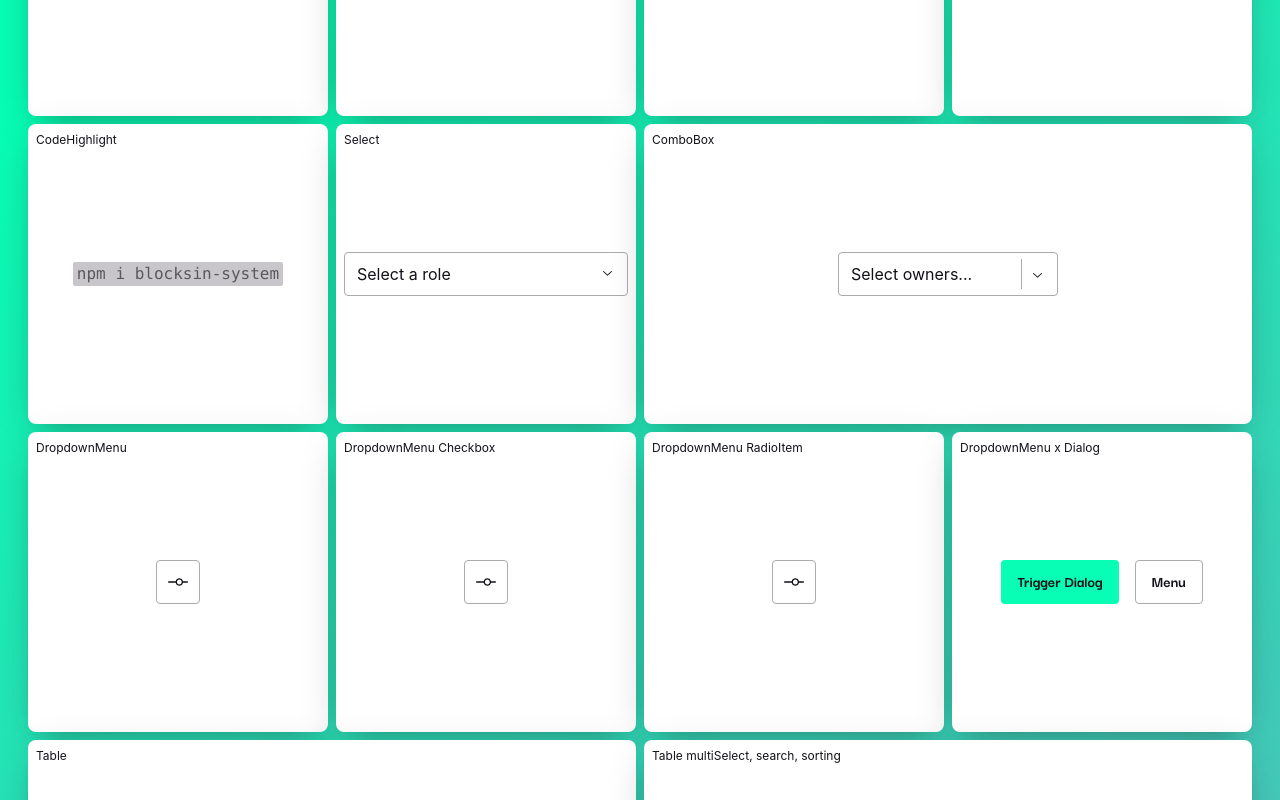
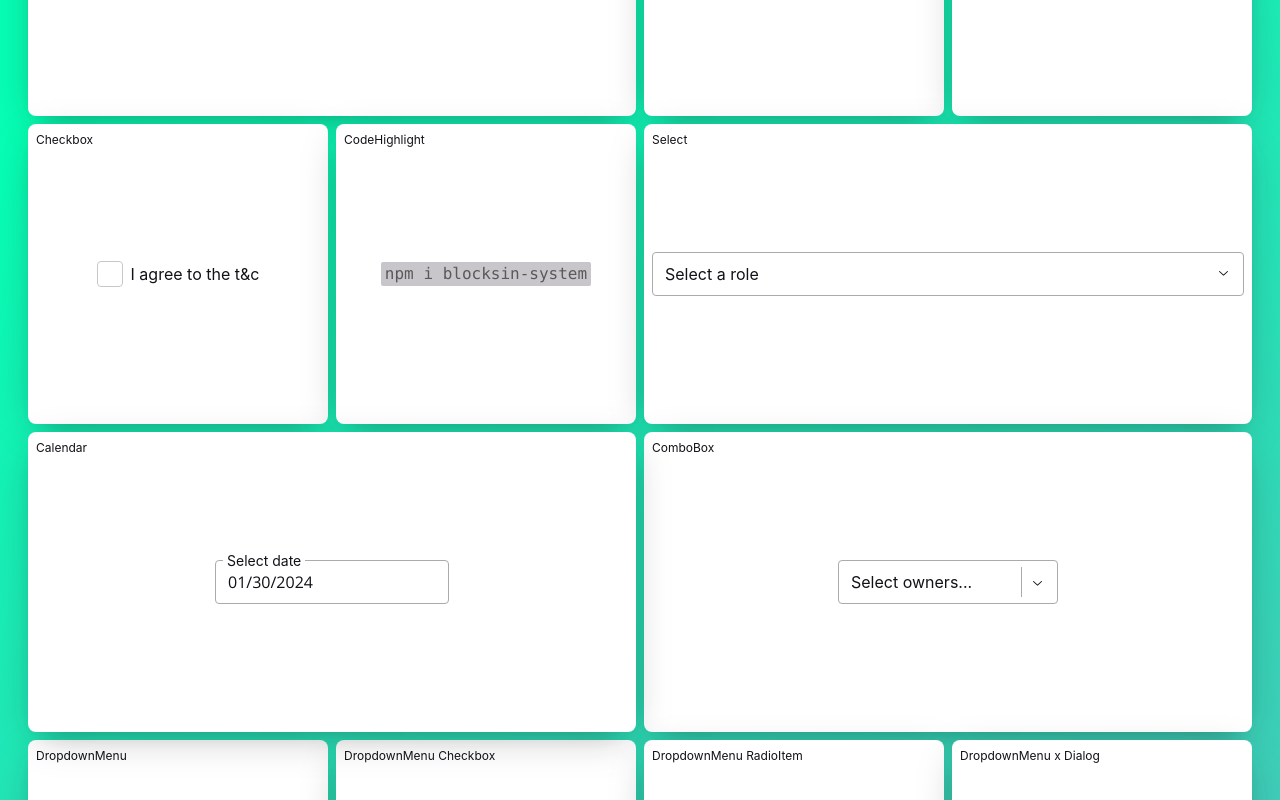
Before and after one commit to sebastiangrochocki/components-playground, a React (Create React App) app: page / in a window 1280 px wide. Shown: the part 1160-1960 px from the top of the page. Built offline with nearby package versions, Linux system fonts and the light colour scheme.

Commit message:
Add Calendar

```diff
--- a/package.json
+++ b/package.json
@@ -16,6 +16,8 @@
     "@radix-ui/react-scroll-area": "^1.0.5",
     "@radix-ui/react-toggle-group": "^1.0.4",
     "@radix-ui/react-toggle": "^1.0.3",
+    "react-colorful": "^5.6.1",
+    "react-datepicker": "^4.25.0",
     "lottie-react": "^2.4.0",
     "@testing-library/jest-dom": "^5.17.0",
     "@testing-library/react": "^13.4.0",
--- a/src/App.js
+++ b/src/App.js
@@ -39,6 +39,7 @@ import {
   ScrollArea,
   ToggleGroup,
   Toggle,
+  Calendar,
 } from "./src/index";
 import {
   Component2Icon,
@@ -412,6 +413,11 @@ function App() {
   //
   //
   //
+  const [selectedDate, setSelectedDate] = useState(new Date());
+  //
+  //
+  //
+  //
   return (
     <Router>
       <Helmet>
@@ -661,7 +667,7 @@ function App() {
                     role="Software Engineer"
                   />
                 </div>
-                <div className="box">
+                <div className="box box2x">
                   <span className="title">
                     Avatar: Group (.AvatarGroup class name)
                   </span>
@@ -706,7 +712,7 @@ function App() {
                   <CodeHighlight text="npm i blocksin-system" />
                 </div>
 
-                <div className="box">
+                <div className="box box2x">
                   <span className="title">Select</span>
                   <Select>
                     <Select.Trigger aria-label="Role">
@@ -724,6 +730,25 @@ function App() {
                       <Select.Item value="Brand">Brand Designer</Select.Item>
                     </Select.Content>
                   </Select>
+                </div>
+
+                <div
+                  className="box box2x"
+                  style={{ overflow: "visible", zIndex: "4" }}
+                >
+                  <span className="title">Calendar</span>
+                  <Calendar
+                    selectedDate={selectedDate}
+                    onChange={(date) => setSelectedDate(date)}
+                    // You can pass other props to the DatePicker component here
+                  >
+                    <Input
+                      placeholder="Select a date"
+                      readOnly
+                      validation={false}
+                      label="Select date"
+                    />
+                  </Calendar>
                 </div>
 
                 <div className="box box2x" style={{ overflow: "visible" }}>
--- /dev/null
+++ b/src/src/Calendar.js
@@ -0,0 +1,27 @@
+import React, { useState } from "react";
+import DatePicker from "react-datepicker";
+import "./radix-styles/Calendar.scss";
+
+const Calendar = ({ children, selectedDate, onChange, ...props }) => {
+  const [isOpen, setIsOpen] = useState(false);
+
+  const CustomInput = React.cloneElement(children, {
+    onClick: () => setIsOpen(!isOpen),
+    value: selectedDate ? selectedDate.toLocaleDateString() : "",
+  });
+
+  return (
+    <DatePicker
+      selected={selectedDate}
+      onChange={(date) => {
+        onChange(date);
+        setIsOpen(false);
+      }}
+      onClickOutside={() => setIsOpen(false)}
+      customInput={CustomInput}
+      {...props}
+    />
+  );
+};
+
+export default Calendar;
--- a/src/src/index.js
+++ b/src/src/index.js
@@ -3,6 +3,7 @@ export { default as Avatar } from "./Avatar";
 export { default as AvatarGroup } from "./AvatarGroup";
 export { default as Badge } from "./Badge";
 export { default as Button } from "./Button";
+export { default as Calendar } from "./Calendar";
 export { default as Checkbox } from "./Checkbox";
 export { default as CodeHighlight } from "./CodeHighlight";
 export { default as ComboBox } from "./ComboBox";
--- a/src/src/radix-styles/Calendar.scss
+++ b/src/src/radix-styles/Calendar.scss
@@ -1,4 +1,5 @@
 @charset "UTF-8";
+
 .react-datepicker__year-read-view--down-arrow,
 .react-datepicker__month-read-view--down-arrow,
 .react-datepicker__month-year-read-view--down-arrow,
--- a/src/src/shared-styles.scss
+++ b/src/src/shared-styles.scss
@@ -1,5 +1,4 @@
 @import "./radix-styles/Accordion.scss";
 @import "./radix-styles/NavigationMenu.scss";
 @import "./radix-styles/Popover.scss";
-@import "./radix-styles/Calendar.scss";
 @import "./radix-styles/Dialog.scss";
```
Also changed, not shown: 1 other file (tests, documents, lock files or other folders).
